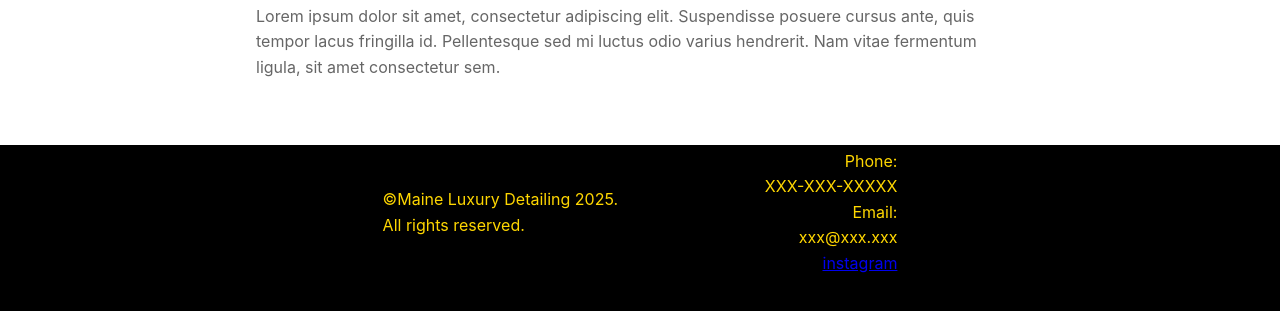
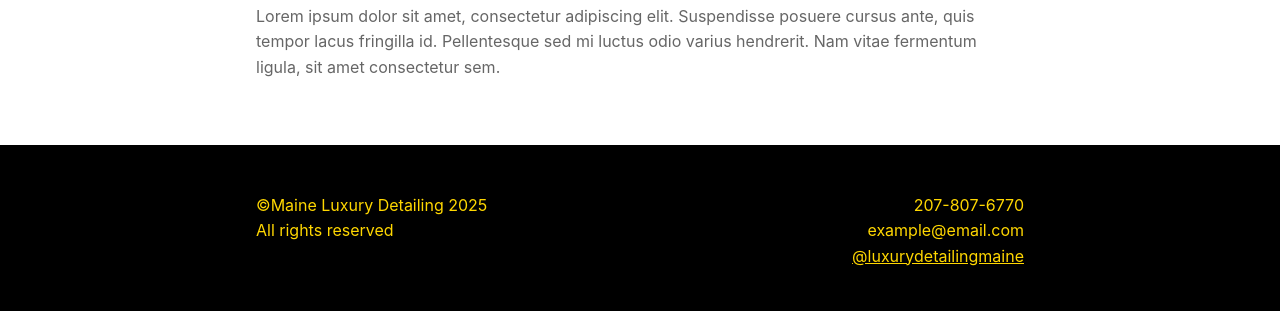
Before and after one commit to sotrali/maine-luxury-detailing, a plain HTML site: page index.html in a window 1280 px wide. Shown: the part 209-520 px from the top of the page. Drawn offline with Linux system fonts and the light colour scheme.

Commit message:
footer improvements

```diff
--- a/index.html
+++ b/index.html
@@ -96,6 +96,10 @@
         padding: 3rem 0;
       }
 
+      a {
+        color: var(--gold);
+      }
+
       h1 {
         font-size: 2.5rem;
         color: #000;
@@ -123,13 +127,18 @@
 
       /** FOOTER */
       footer {
+        display: flex;
+        justify-content: space-between;
+
+        margin: 1rem auto;
+        padding: 2rem 0;
+
+        max-width: 60%;
+
         background-color: #000;
         color: var(--gold);
+
         text-align: center;
-        padding: 2rem 0;
-        margin-top: 4rem auto;
-        display: flex;
-        justify-content: space-between;
       }
 
       #footer-left {
@@ -272,20 +281,14 @@
     </main>
 
     <footer>
-      <div class="banner">
-        <div id="footer-left">
-          &copy;Maine Luxury Detailing 2025. All rights reserved.
-        </div>
-        <div id="footer-right">
-            Phone:</br />
-            XXX-XXX-XXXXX<br />
-            Email:<br />
-            xxx@xxx.xxx<br />
-            <a href="#">instagram</a>
-          <!-- <img class="footer-icon" src="">
-            <a href="#"></a>
-          </img> -->
-        </div>
+      <div id="footer-left">
+        &copy;Maine Luxury Detailing 2025<br />
+        All rights reserved
+      </div>
+      <div id="footer-right">
+          207-807-6770<br />
+          example@email.com<br />
+          <a href="https://www.instagram.com/luxurydetailingmaine/" target="_blank">@luxurydetailingmaine</a>
       </div>
     </footer>
 
```
